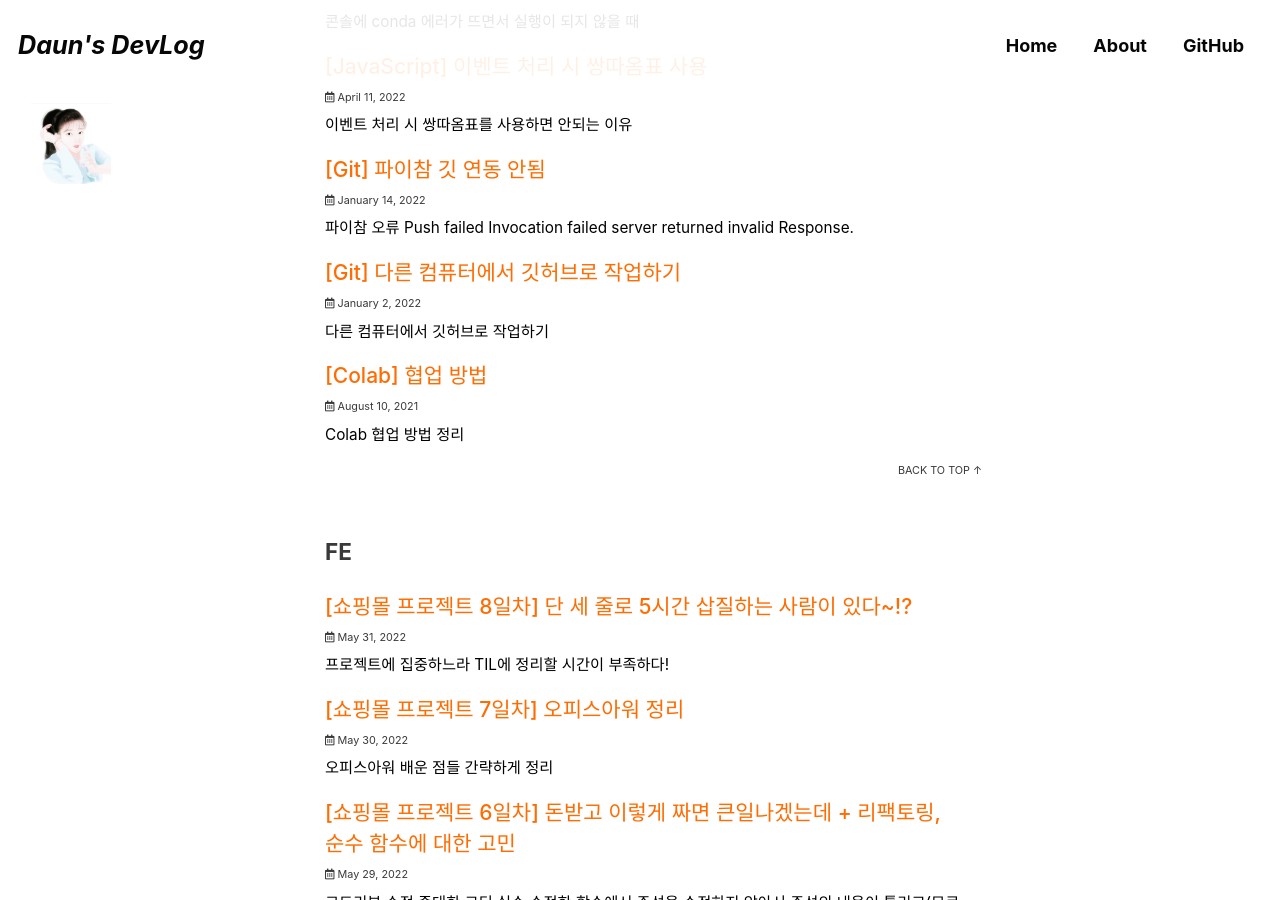
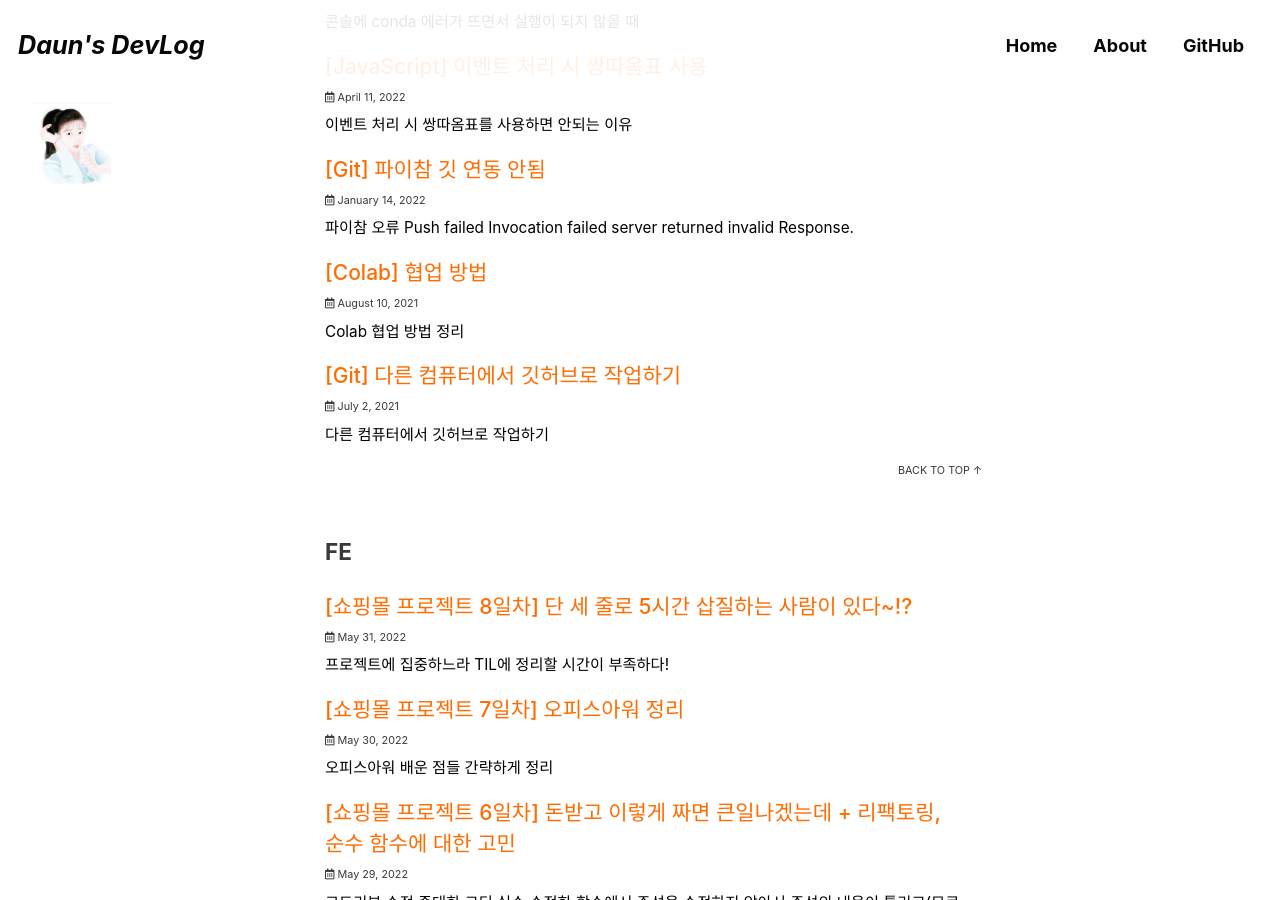
Before and after one commit to DAUN3046/DAUN3046.github.io, a Jekyll site: the page built from _pages/categories-archive.md, in a window 1280 px wide and 900 px high, scrolled down 1236 px. Built offline with Jekyll 4.4.1, drawn with Linux system fonts in a browser that asks for light colours; cached includes are drawn as plain includes; some web fonts are replaced.

Commit message:
Update and rename 2022-01-02-anotherpc.md to 2021-07-02-anotherpc.md

```diff
--- a/_posts/2022-01-02-anotherpc.md
+++ b/_posts/2021-07-02-anotherpc.md
@@ -6,12 +6,12 @@ categories:
 tags:
   - [Sapjil, Git]
 
-permalink: /sapjil/220102anotherpc/
+permalink: /sapjil/210702anotherpc/
 
 toc: true
 toc_sticky: true
 
-date: 2022-01-02
+date: 2021-07-02
 ---
 
 # 다른 컴퓨터에서 깃허브로 작업하기
```
